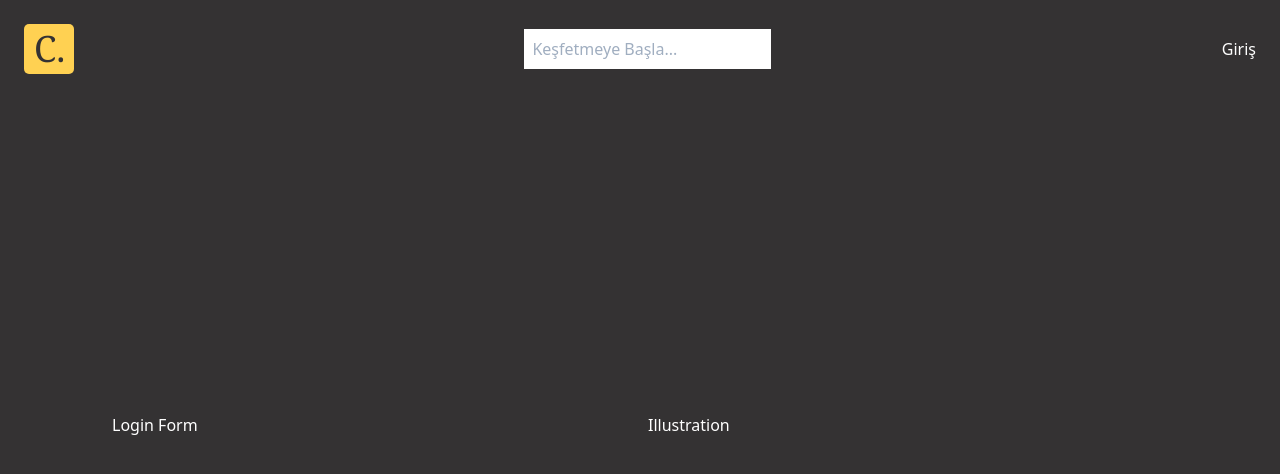
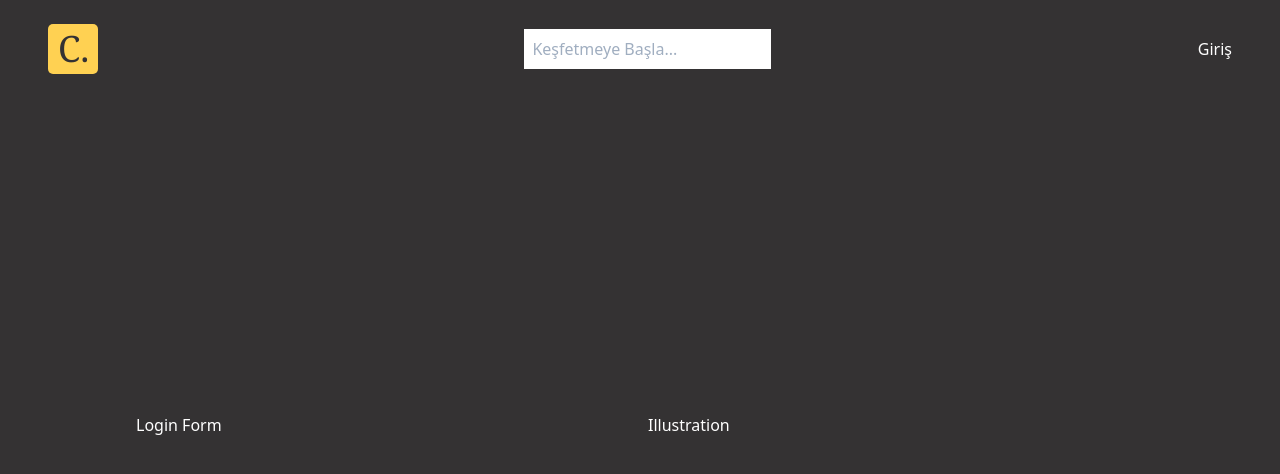
Before and after one commit to cemiyet/frontend, an Angular app: page / in a window 1280 px wide. Shown: the top 474 px of the page. Built offline with nearby package versions, Linux system fonts and the light colour scheme; what api would draw is missing.

Commit message:
added x-axis margin to landing page contents. (header and article)

```diff
--- a/src/cemiyet/src/app/pages/landing-page/landing-page.component.scss
+++ b/src/cemiyet/src/app/pages/landing-page/landing-page.component.scss
@@ -2,10 +2,10 @@
   @apply flex flex-col p-6 bg-toledo h-screen;
 
   header {
-    @apply flex items-center justify-between;
+    @apply mx-6 flex items-center justify-between;
   }
 
   article {
-    @apply h-full flex items-center justify-center px-20;
+    @apply m-6 h-full flex items-center justify-center px-20;
   }
 }
```
